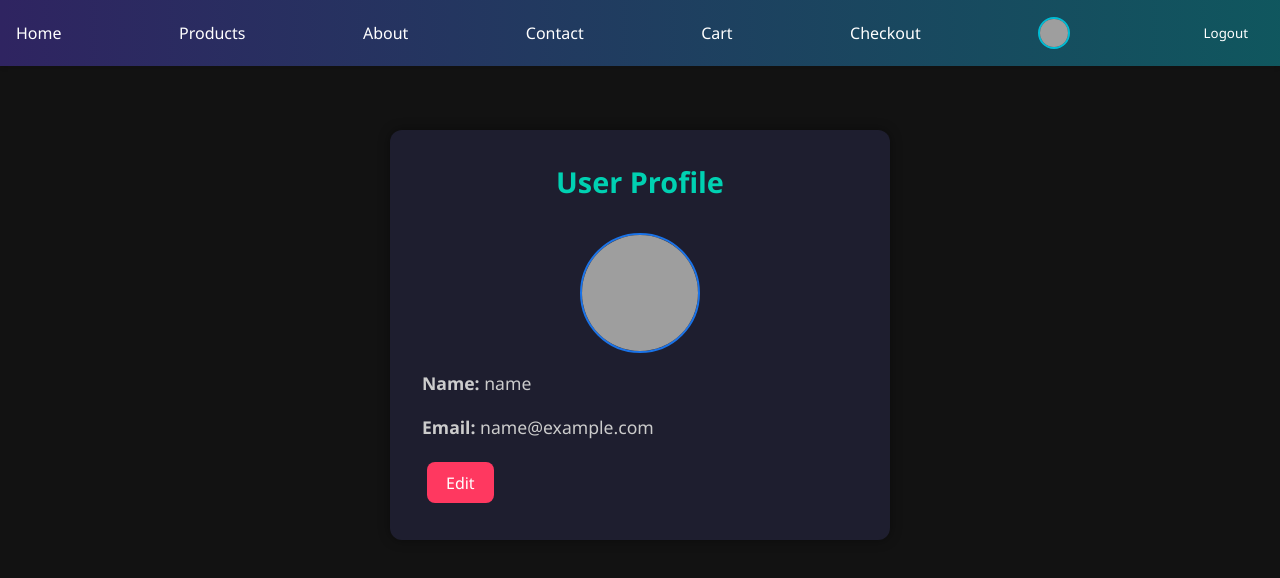
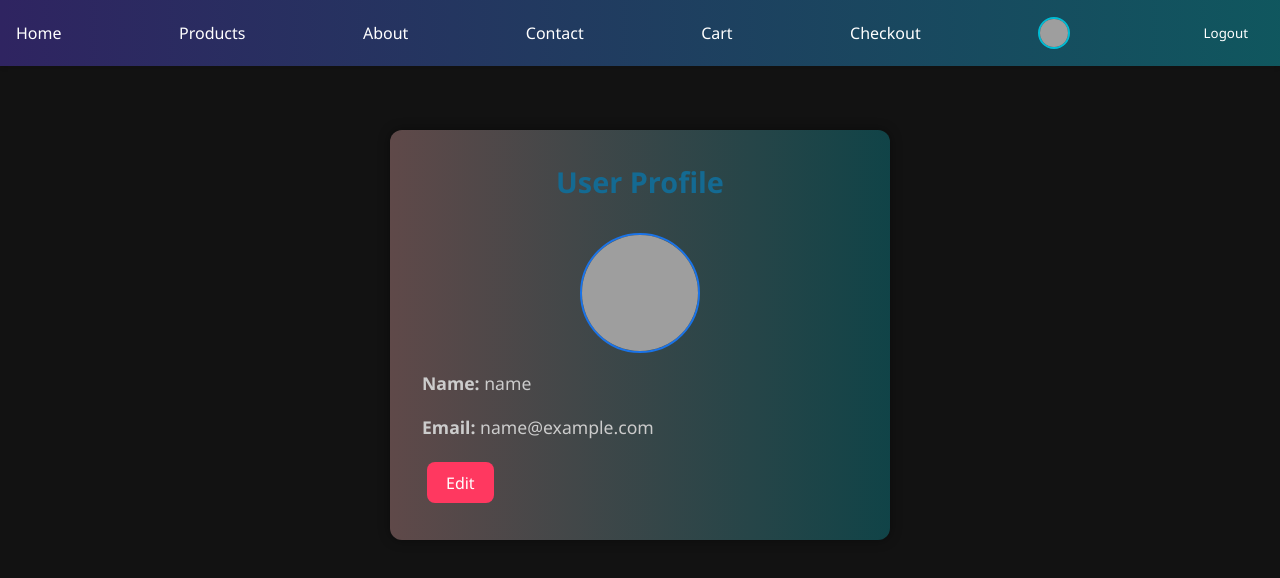
Before and after one commit to Raytay1234/Electro-Shop, a React (Vite) app: page /UserProfile in a window 1280 px wide. Both pictures are taken after typing "name@example.com", "Sample123" into the empty fields and a click on the button "Login". Shown: the top 578 px of the page. Built offline with nearby package versions, Linux system fonts and the light colour scheme; grey boxes are pictures that could not be loaded.

Commit message:
fixed profile again

```diff
--- a/src/styles/UserProfile.css
+++ b/src/styles/UserProfile.css
@@ -4,7 +4,7 @@
   max-width: 500px;
   margin: 4rem auto;
   padding: 2rem;
-  background: #1e1e2f;
+   background: linear-gradient(to right, #5f4949, #0f656c98);
   color: #fff;
   border-radius: 12px;
   box-shadow: 0 0 12px rgba(0, 0, 0, 0.4);
@@ -15,7 +15,7 @@
   text-align: center;
   margin-bottom: 2rem;
   font-size: 1.8rem;
-  color: #00d1b2;
+  color: #146a92;
 }
 
 .user-profile p {
@@ -59,7 +59,7 @@
 }
 
 .user-profile button:last-of-type:hover {
-  background-color: #e03256;
+  background-color: #000000;
 }
 .profile-image-container {
   display: flex;
```
